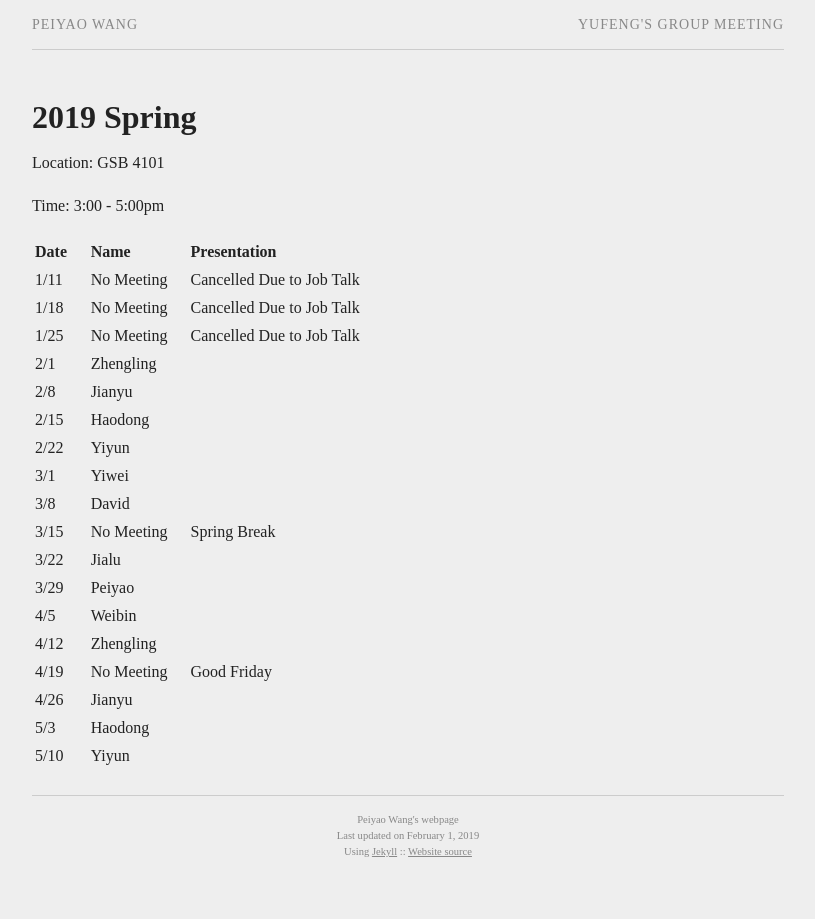
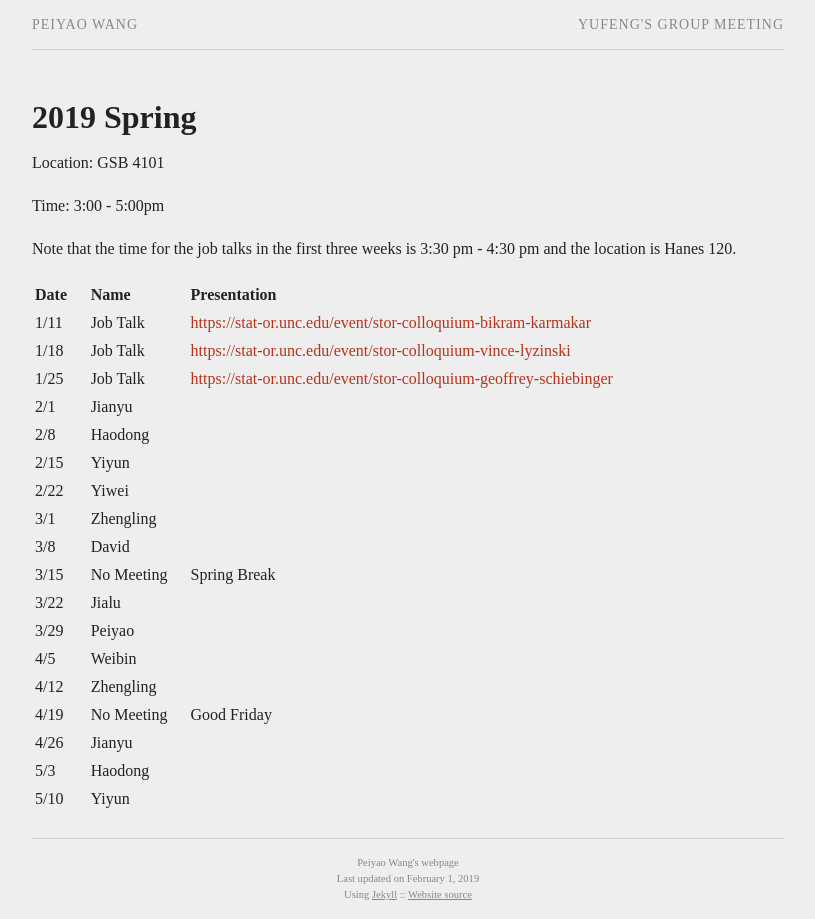
Before and after one commit to peiyaow/peiyaow.github.io, a Jekyll site: the page built from group_meeting/2019Spring.md, in a window 1280 px wide. Shown: the whole page, without its empty margins (232-1047 px from the left). Built offline with Jekyll 4.4.1, drawn with Linux system fonts in a browser that asks for light colours.

Commit message:
job talk

```diff
--- a/group_meeting/2019Spring.md
+++ b/group_meeting/2019Spring.md
@@ -8,16 +8,19 @@ Location: GSB 4101
 
 Time: 3:00 - 5:00pm
 
+
+Note that the time for the job talks in the first three weeks is 3:30 pm - 4:30 pm and the location is Hanes 120.
+
 | Date    | Name       | Presentation |
 | :----   | :----------|:--------     |
-| 1/11    | No Meeting   | Cancelled Due to Job Talk |
-| 1/18    | No Meeting   | Cancelled Due to Job Talk |
-| 1/25    | No Meeting | Cancelled Due to Job Talk |
-| 2/1    | Zhengling |  |
-| 2/8    |  Jianyu  |       |
-| 2/15    | Haodong |       |
-| 2/22   |  Yiyun  ||
-| 3/1   | Yiwei | |
+| 1/11    | Job Talk   | [https://stat-or.unc.edu/event/stor-colloquium-bikram-karmakar](https://stat-or.unc.edu/event/stor-colloquium-bikram-karmakar) |
+| 1/18    | Job Talk   |  [https://stat-or.unc.edu/event/stor-colloquium-vince-lyzinski](https://stat-or.unc.edu/event/stor-colloquium-vince-lyzinski) |
+| 1/25    | Job Talk | [https://stat-or.unc.edu/event/stor-colloquium-geoffrey-schiebinger](https://stat-or.unc.edu/event/stor-colloquium-geoffrey-schiebinger) |
+| 2/1    | Jianyu |  |
+| 2/8    |  Haodong  |       |
+| 2/15    | Yiyun |       |
+| 2/22   |  Yiwei  ||
+| 3/1   | Zhengling | |
 | 3/8   |  David ||
 | 3/15    |  No Meeting  | Spring Break |
 | 3/22    | Jialu |  |
```
Also changed, not shown: 10 other files.
